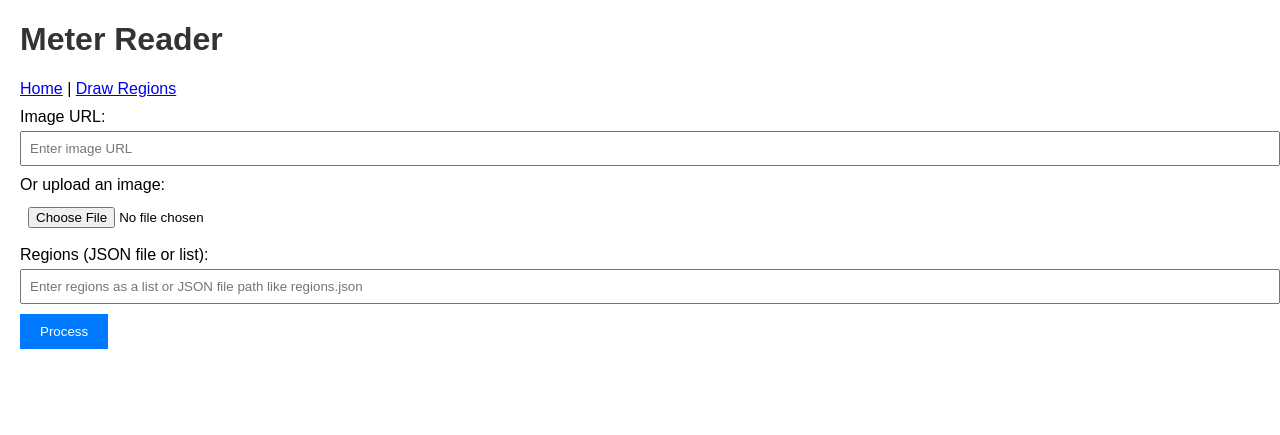
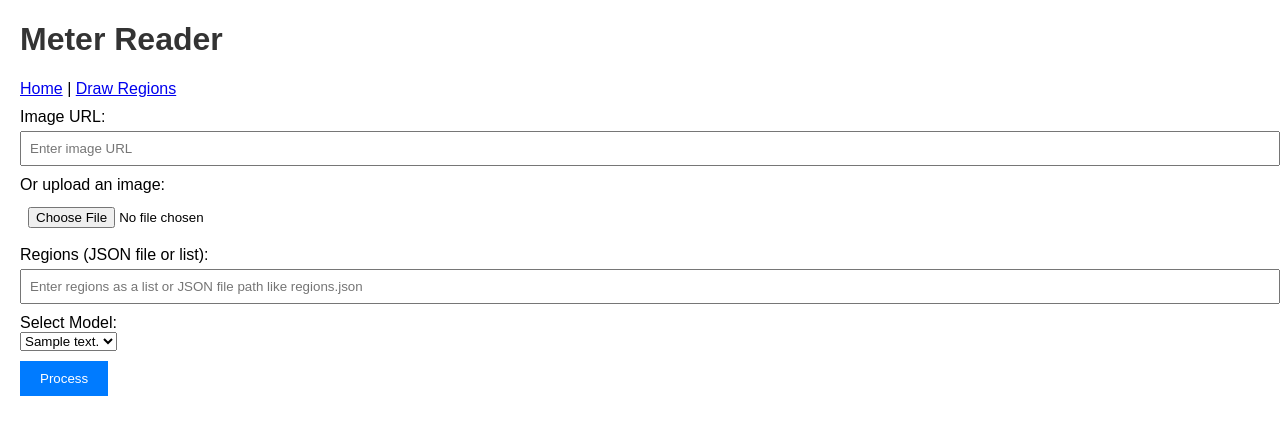
Before and after one commit to nliaudat/meter-reader, a Flask app: template flask_meter_reader/templates/index.html in a window 1280 px wide. Shown: the top 435 px of the page. Run offline with Flask 3, Linux system fonts and the light colour scheme; the template is opened without the code that fills it: most values are stand-ins (such as "Sample title", 1, 10 or a date in 2020).

Commit message:
add model choose options

```diff
--- a/flask_meter_reader/templates/index.html
+++ b/flask_meter_reader/templates/index.html
@@ -22,6 +22,15 @@
         <label for="regions_source">Regions (JSON file or list):</label>
         <input type="text" id="regions_source" name="regions_source" placeholder="Enter regions as a list or JSON file path like regions.json">
         <br>
+		<label for="model_type">Select Model:</label>
+		<select id="model_type" name="model_type" class="form-control">
+		  {% for key, model in models.items() %}
+			<option value="{{ key }}" {% if key == default_model %}selected{% endif %}>
+			  {{ model.description }}
+			</option>
+		  {% endfor %}
+		</select>
+		<br>
         <button type="submit" aria-label="Process Image">Process</button>
     </form>
 
```
